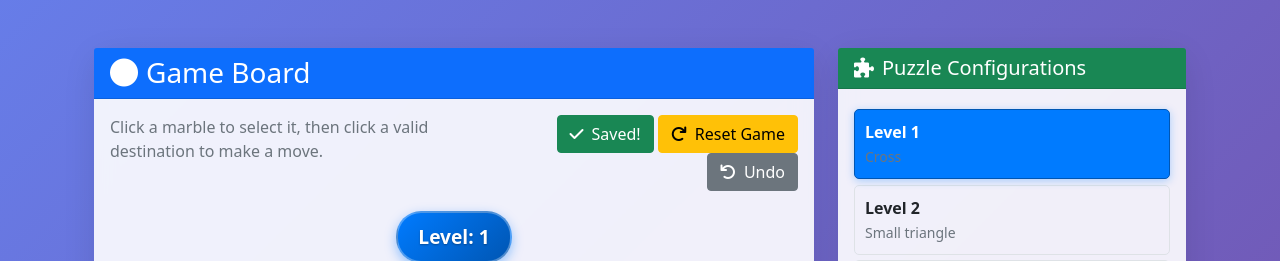
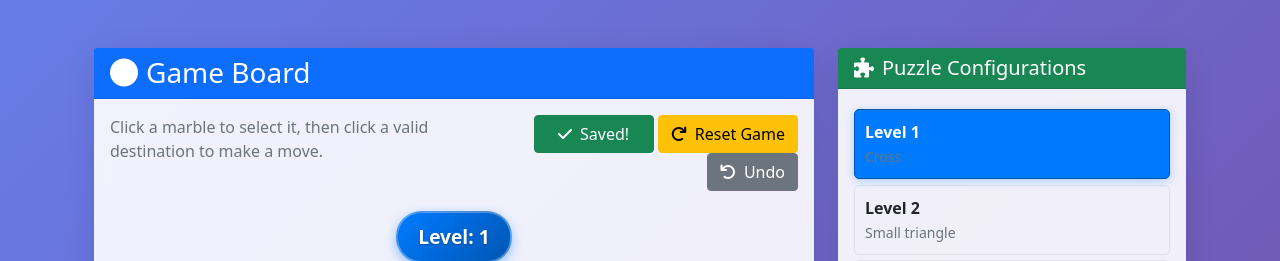
Before and after one commit to zvipo/skipping-stones, a Flask app: page /skipping-stones in a window 1280 px wide. Shown: the part 56-317 px from the top of the page. Run offline with Flask 3, Linux system fonts and the light colour scheme; the visitor is signed in with stand-in values (Sample User, id 1); data that the repository does not hold is empty.

Commit message:
Keep width of save button the same

```diff
--- a/templates/skipping_stones.html
+++ b/templates/skipping_stones.html
@@ -21,7 +21,7 @@
                             <button id="shareBtn" class="btn btn-info" style="display: none;">
                                 <i class="fas fa-share-alt me-2"></i>Share Achievement
                             </button>
-                            <button id="saveBtn" class="btn btn-success">
+                            <button id="saveBtn" class="btn btn-success" style="min-width: 120px;">
                                 <i class="fas fa-save me-2"></i>Save Game
                             </button>
                             <button id="resetBtn" class="btn btn-warning">
```
